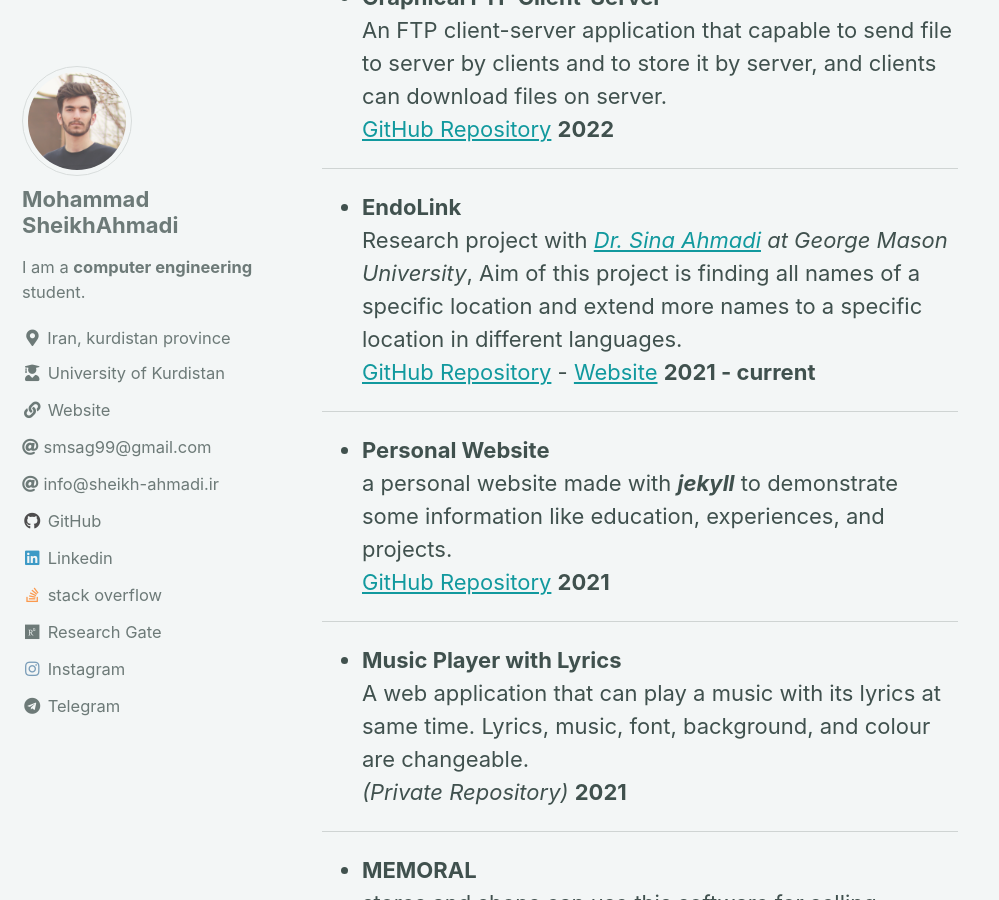
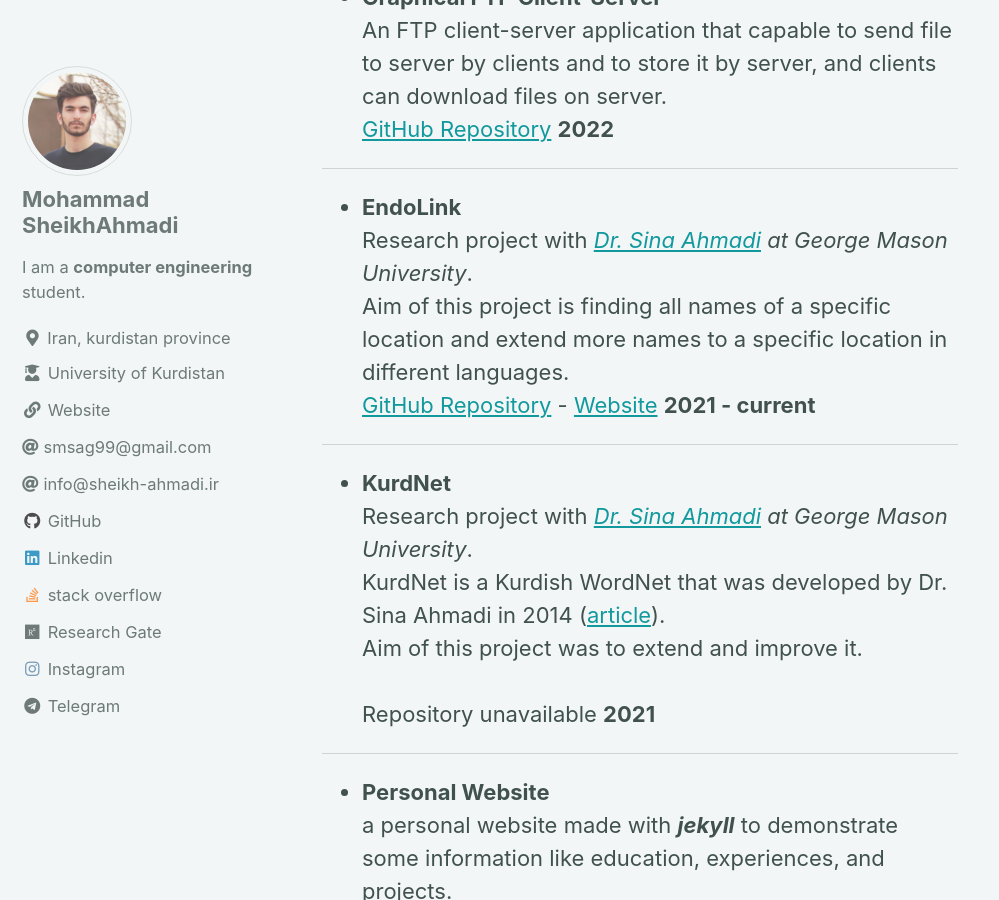
Before and after one commit to smsag99/Personal_Website, a Jekyll site: the page built from _pages/projects.md, in a window 1280 px wide and 900 px high, scrolled down 219 px. Shown: the whole window, without its empty margins (0-999 px from the left). Built offline with Jekyll 4.4.1, drawn with Linux system fonts in a browser that asks for light colours; cached includes are drawn as plain includes.

Commit message:
add kurdnet

```diff
--- a/_pages/projects.md
+++ b/_pages/projects.md
@@ -17,10 +17,20 @@ An FTP client-server application that capable to send file to server by clients
 
 - **EndoLink**
 <br>
-Research project with _[Dr. Sina Ahmadi](https://sinaahmadi.github.io/) at George Mason University_,
+Research project with _[Dr. Sina Ahmadi](https://sinaahmadi.github.io/) at George Mason University_.<br>
 Aim of this project is finding all names of a specific location and extend more names to a specific location in different languages.
 <br>
 [GitHub Repository](https://github.com/smsag99/Endolink/) - [Website](https://smsag99.github.io/EndoLink/) **2021 - current**
+<br>
+<hr>
+
+- **KurdNet**
+<br>
+Research project with _[Dr. Sina Ahmadi](https://sinaahmadi.github.io/) at George Mason University_.<br>
+KurdNet is a Kurdish WordNet that was developed by Dr. Sina Ahmadi in 2014 ([article](https://aclanthology.org/W14-0101/)).<br>
+Aim of this project was to extend and improve it.
+<br>
+Repository unavailable **2021**
 <br>
 <hr>
 
```
Also changed, not shown: _pages/exp.md (+3 -0 lines), 6 other files.
